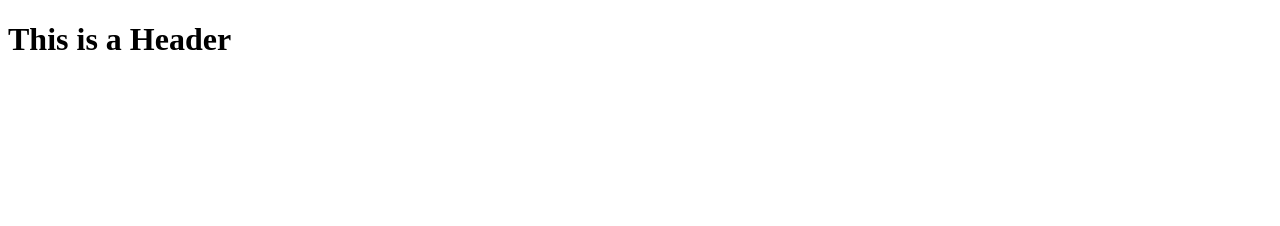
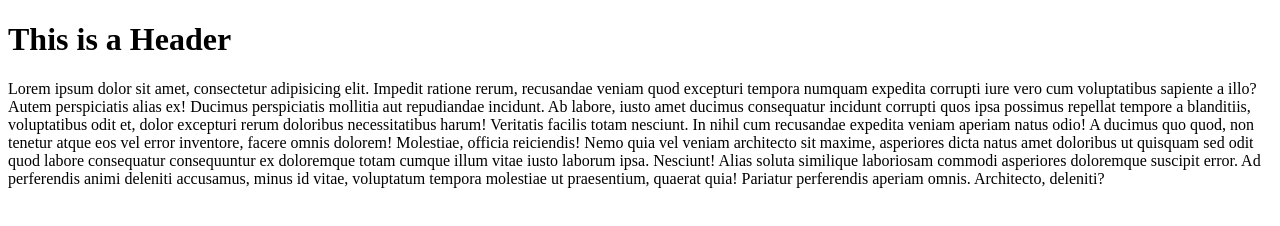
Before and after one commit to ZBeckwith6/git-test, a plain HTML site: page index.html in a window 1280 px wide. Drawn offline with Linux system fonts and the light colour scheme.

Commit message:
Second Commit

```diff
--- a/index.html
+++ b/index.html
@@ -8,5 +8,10 @@
 </head>
 <body>
     <h1>This is a Header</h1>
+    <p>Lorem ipsum dolor sit amet, consectetur adipisicing elit. Impedit ratione rerum, recusandae veniam quod excepturi tempora numquam expedita corrupti iure vero cum voluptatibus sapiente a illo? Autem perspiciatis alias ex!
+    Ducimus perspiciatis mollitia aut repudiandae incidunt. Ab labore, iusto amet ducimus consequatur incidunt corrupti quos ipsa possimus repellat tempore a blanditiis, voluptatibus odit et, dolor excepturi rerum doloribus necessitatibus harum!
+    Veritatis facilis totam nesciunt. In nihil cum recusandae expedita veniam aperiam natus odio! A ducimus quo quod, non tenetur atque eos vel error inventore, facere omnis dolorem! Molestiae, officia reiciendis!
+    Nemo quia vel veniam architecto sit maxime, asperiores dicta natus amet doloribus ut quisquam sed odit quod labore consequatur consequuntur ex doloremque totam cumque illum vitae iusto laborum ipsa. Nesciunt!
+    Alias soluta similique laboriosam commodi asperiores doloremque suscipit error. Ad perferendis animi deleniti accusamus, minus id vitae, voluptatum tempora molestiae ut praesentium, quaerat quia! Pariatur perferendis aperiam omnis. Architecto, deleniti?</p>
 </body>
 </html>
```
